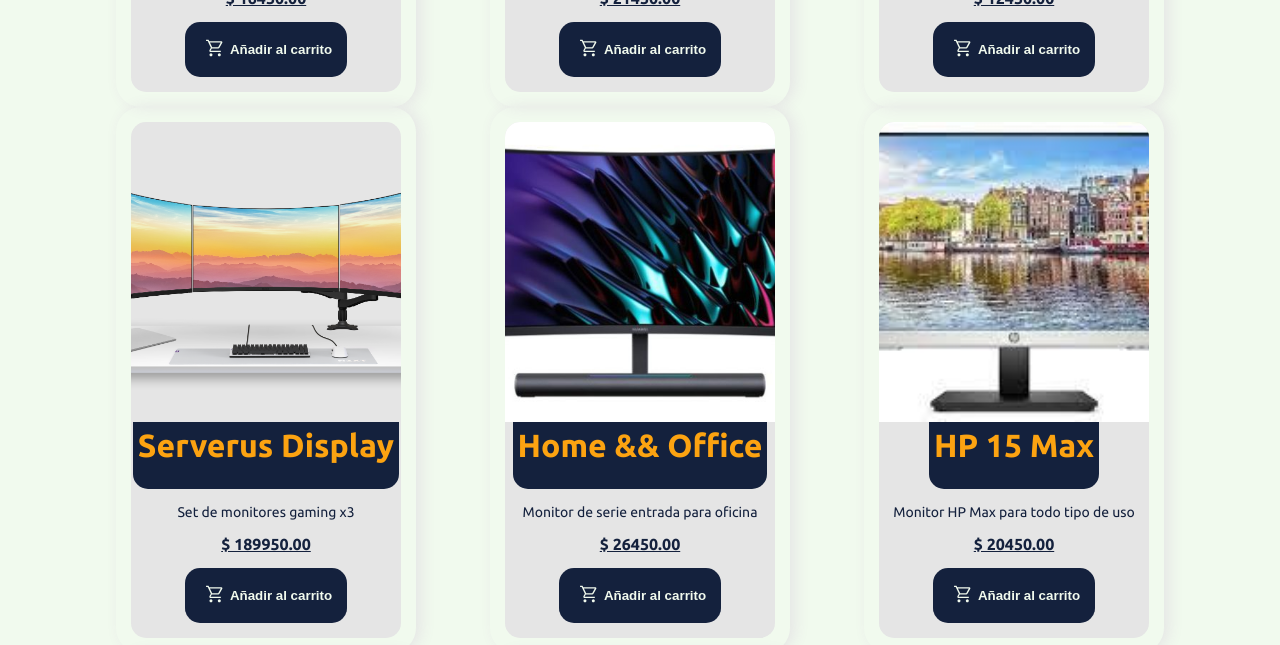
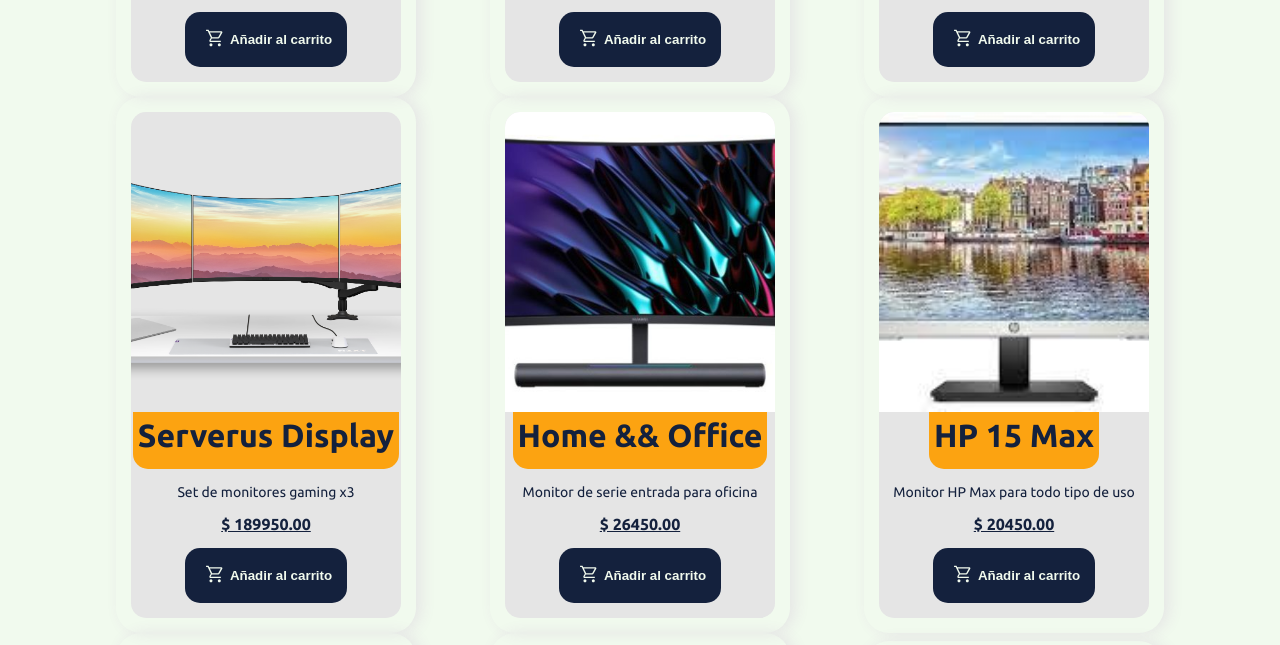
Before and after one commit to yboffill91/tiendaDigital-Pweb-, a plain HTML site: page index.html in a window 1280 px wide. Shown: the part 659-1304 px from the top of the page. Drawn offline with nearby package versions, Linux system fonts and the light colour scheme.

Commit message:
Nuevos estilos

```diff
--- a/styles/main.css
+++ b/styles/main.css
@@ -111,11 +111,11 @@ svg {
   justify-content: center;
 }
 .nombreProducto{
-  color: var(--colorPrim);
+  color: var(--colorSec);
   font-weight: 700;
   text-align: center;
-  padding: 5px 5px 25px 5px;
-  background-color: var(--colorSec);
+  padding: 5px 5px 15px 5px;
+  background-color: var(--colorPrim);
   border-radius:  0px 0px 15px 15px;
 }
 .descripcionProducto{
```
